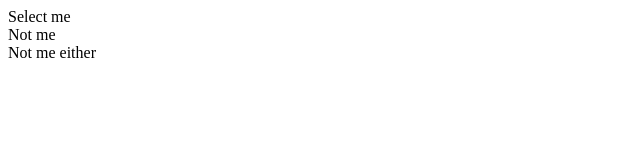
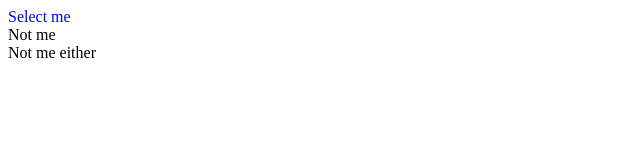
Before and after one commit to priyasirohi09/Batch-A-WD-101, a plain HTML site: page Class5/Css selectors/q5.html in a window 1280 px wide. Shown: the full height of the page, 0-640 px from the left. Drawn offline with Linux system fonts and the light colour scheme.

Commit message:
multiple selector

```diff
--- a/Class5/Css selectors/q5.html
+++ b/Class5/Css selectors/q5.html
@@ -7,7 +7,9 @@
     <title>Document</title>
     <style>
         /* multiple class on same elements*/
-
+        .m1.m2{
+            color: blue;
+        }
 
     </style>
 </head>
```
Also changed, not shown: Class5/Css selectors/q6.html (+6 -0 lines).
